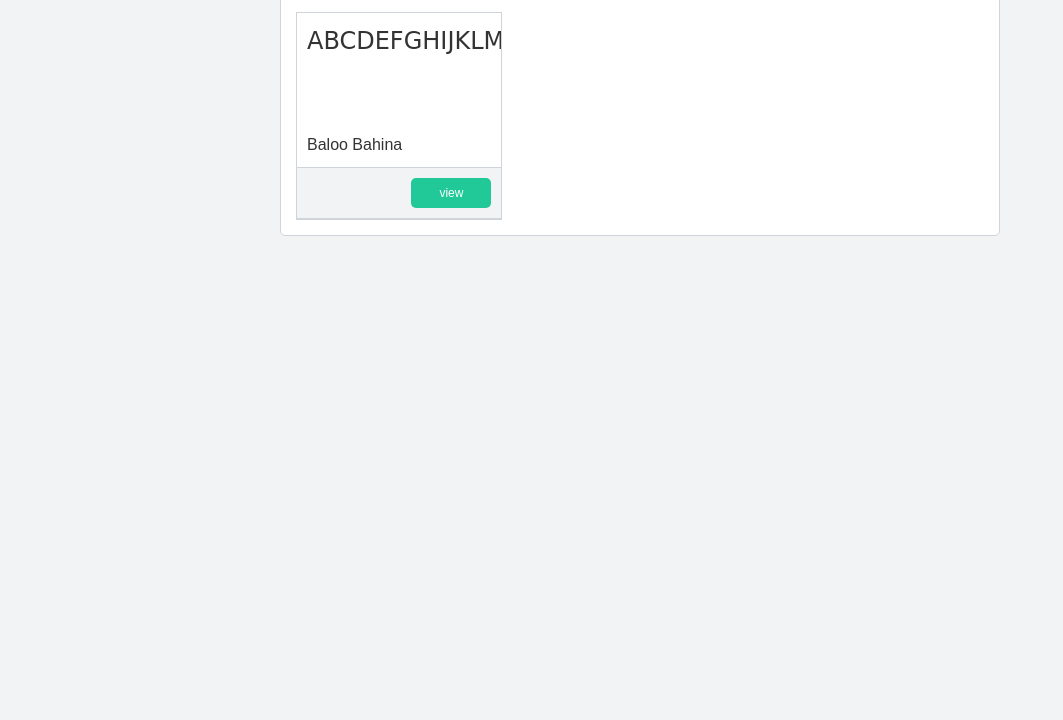
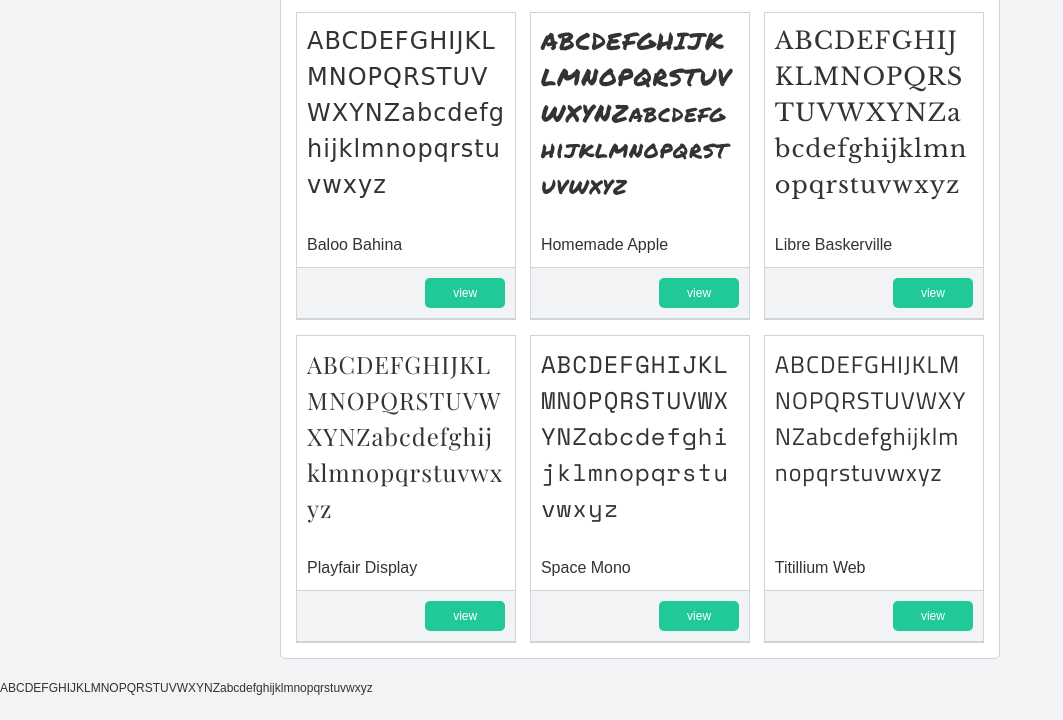
Before and after one commit to chanspark/onoffmixtest, a website: page index.html in a window 1280 px wide. Shown: the part 80-800 px from the top of the page, without its empty margins (0-1063 px from the left). Drawn offline with nearby package versions, Linux system fonts and the light colour scheme; a web font is replaced by a local one.

Commit message:
markup and css complete for main page, modal on work

```diff
--- a/app/scss/_main.scss
+++ b/app/scss/_main.scss
@@ -12,9 +12,11 @@
     border-radius: 5px;
     box-sizing: border-box;
     border-width: 1px;
+    overflow: hidden;
     // transition: all 3ms;
 }
 
+// header
 .header {
     height: 40px;
     overflow: hidden;
@@ -43,12 +45,14 @@
     }
 }
 
+// content
 .content {
     @extend .border;
-    width: 30%;
-    display: block;
+    width: 32%;
+    // display: block;
+    float: left;
     margin-top: 15px;
-    margin-right: 5%;
+    margin-right: 2%;
     padding: 10px;
     padding-bottom: 0;
     border-width: 1px;
@@ -57,13 +61,16 @@
     overflow: hidden;
     // border: 1px solid $color-
 }
+.content--last {
+    margin-right: 0;
+}
 .content__font-sample {
     // line-break: normal;
     width: 100%;
+    height: 200px;
     font-size: $font-big;
-    white-space: nowrap;
-    display: block;
-    height: 100px;
+    word-break: break-all;
+    letter-spacing: 1px;
 }
 .content__font-title {
     font-size: $font-medium;
@@ -78,6 +85,9 @@
     margin: 0 -10px;
 }
 
+// modal
+
+// btn
 .btn--viewfont {
     width: 80px;
     height: 30px;
--- a/app/scss/_settings.scss
+++ b/app/scss/_settings.scss
@@ -64,7 +64,7 @@
 }
 
 .font--2 {
-    font-family: 'Homemade Apple', cursive;
+    font-family: 'Permanent Marker', cursive;
 }
 
 .font--3 {
--- a/index.html
+++ b/index.html
@@ -8,7 +8,7 @@
     <!--<link rel="stylesheet" href="app/css/open-colors.css">-->
     <link rel="stylesheet" href="app/css/styles.css">
   <!-- 구글 폰트 6종 추가 -->
-  <link href="https://fonts.googleapis.com/css?family=Baloo+Bhaina|Homemade+Apple|Libre+Baskerville|Playfair+Display|Space+Mono|Titillium+Web" rel="stylesheet">
+  <link href="https://fonts.googleapis.com/css?family=Baloo+Bhaina|Permanent+Marker|Libre+Baskerville|Playfair+Display|Space+Mono|Titillium+Web" rel="stylesheet">
   <!-- jQuery 1.12.4 minified ver 추가-->
   <!-- 출처: cdnjs.com -->
   <script src="https://cdnjs.cloudflare.com/ajax/libs/jquery/1.12.4/jquery.min.js"></script>
@@ -33,13 +33,55 @@
             </div>
         </div>
         <div class="content">
-            <!--<div class="content__font">-->
-                <p class="content__font-sample font--1">ABCDEFGHIJKLMNOPQRSTUVWXYNZabcdefghijklmnopqrstuvwxyz</p>
-                <p class="content__font-title">Baloo Bahina</p>
-                <div class="content__footer">
-                    <button class="btn btn--viewfont" onclick="viewFont()">view</button>
-                </div>
-            <!--</div>-->
+            <p class="content__font-sample font--1">ABCDEFGHIJKLMNOPQRSTUVWXYNZabcdefghijklmnopqrstuvwxyz</p>
+            <p class="content__font-title">Baloo Bahina</p>
+            <div class="content__footer">
+                <button class="btn btn--viewfont" onclick="viewFont()">view</button>
+            </div>
+        </div>
+        <div class="content">
+            <p class="content__font-sample font--2">ABCDEFGHIJKLMNOPQRSTUVWXYNZabcdefghijklmnopqrstuvwxyz</p>
+            <p class="content__font-title">Homemade Apple</p>
+            <div class="content__footer">
+                <button class="btn btn--viewfont" onclick="viewFont()">view</button>
+            </div>
+        </div>
+        <div class="content content--last">
+            <p class="content__font-sample font--3">ABCDEFGHIJKLMNOPQRSTUVWXYNZabcdefghijklmnopqrstuvwxyz</p>
+            <p class="content__font-title">Libre Baskerville</p>
+            <div class="content__footer">
+                <button class="btn btn--viewfont" onclick="viewFont()">view</button>
+            </div>
+        </div>
+        <div class="content">
+            <p class="content__font-sample font--4">ABCDEFGHIJKLMNOPQRSTUVWXYNZabcdefghijklmnopqrstuvwxyz</p>
+            <p class="content__font-title">Playfair Display</p>
+            <div class="content__footer">
+                <button class="btn btn--viewfont" onclick="viewFont()">view</button>
+            </div>
+        </div>
+        <div class="content">
+            <p class="content__font-sample font--5">ABCDEFGHIJKLMNOPQRSTUVWXYNZabcdefghijklmnopqrstuvwxyz</p>
+            <p class="content__font-title">Space Mono</p>
+            <div class="content__footer">
+                <button class="btn btn--viewfont" onclick="viewFont()">view</button>
+            </div>
+        </div>
+        <div class="content content--last">
+            <p class="content__font-sample font--6">ABCDEFGHIJKLMNOPQRSTUVWXYNZabcdefghijklmnopqrstuvwxyz</p>
+            <p class="content__font-title">Titillium Web</p>
+            <div class="content__footer">
+                <button class="btn btn--viewfont" onclick="viewFont()">view</button>
+            </div>
+        </div>
+    </div>
+
+    <!-- 모달창 -->
+    <div class="modal">
+        <div class="modal__content">
+            <div class="modal__header"></div>
+            <p class="modal__font">ABCDEFGHIJKLMNOPQRSTUVWXYNZabcdefghijklmnopqrstuvwxyz</p>
+            <div class="modal__footer"></div>
         </div>
     </div>
 
```
Also changed, not shown: app/css/styles.css.
